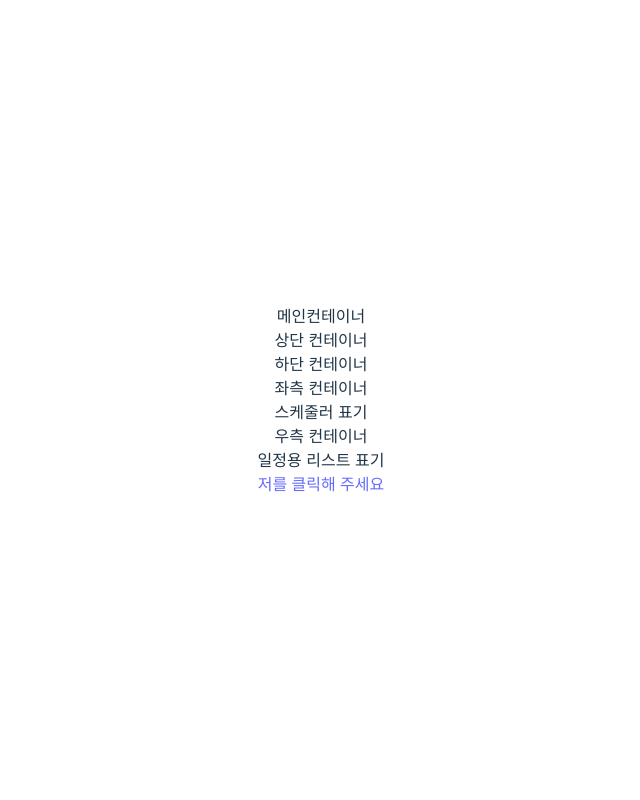
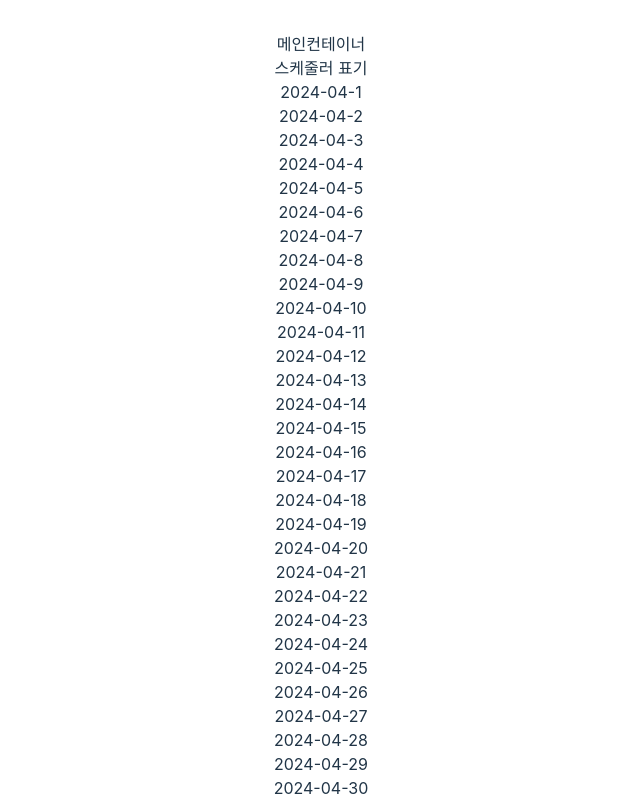
Before and after one commit to JayJHFE/React-Scheduler, a React (Vite) app in the folder PortFolio-vite/: page /scheduler in a window 1280 px wide. Shown: the top 800 px of the page, without its empty margins (319-959 px from the left). Built offline with nearby package versions, Linux system fonts and the light colour scheme.

Commit message:
스케줄러 날짜용 div 생성

```diff
--- /dev/null
+++ b/PortFolio-vite/src/components/scheduler/calendar/index.tsx
@@ -0,0 +1,25 @@
+import dayjs from "dayjs";
+
+function Calendar() {
+  // 오늘 날짜
+  const currentDate = dayjs();
+  // 이번달에 해당하는 날짜 수 추출
+  const daysInMonth = currentDate.daysInMonth();
+
+  // 현재 달의 모든 날짜에 대한 배열 생성
+  const daysArray = Array.from(
+    { length: daysInMonth },
+    (_, index) => index + 1
+  );
+  return (
+    <div>
+      {/* date의 날짜로 달력 표기 */}
+      <div>스케줄러 표기</div>
+      {daysArray.map((day) => (
+        <div key={day}>{`${currentDate.format("YYYY-MM")}-${day}`}</div>
+      ))}
+    </div>
+  );
+}
+
+export default Calendar;
--- a/PortFolio-vite/src/page/scheduler/index.tsx
+++ b/PortFolio-vite/src/page/scheduler/index.tsx
@@ -1,9 +1,11 @@
+import Calendar from "../../components/scheduler/calendar";
+
 export default function Scheduler() {
   return (
     <>
       <div>
         메인컨테이너
-        <div>상단 컨테이너</div>
+        <Calendar />
         <div>
           하단 컨테이너
           <div>
```
